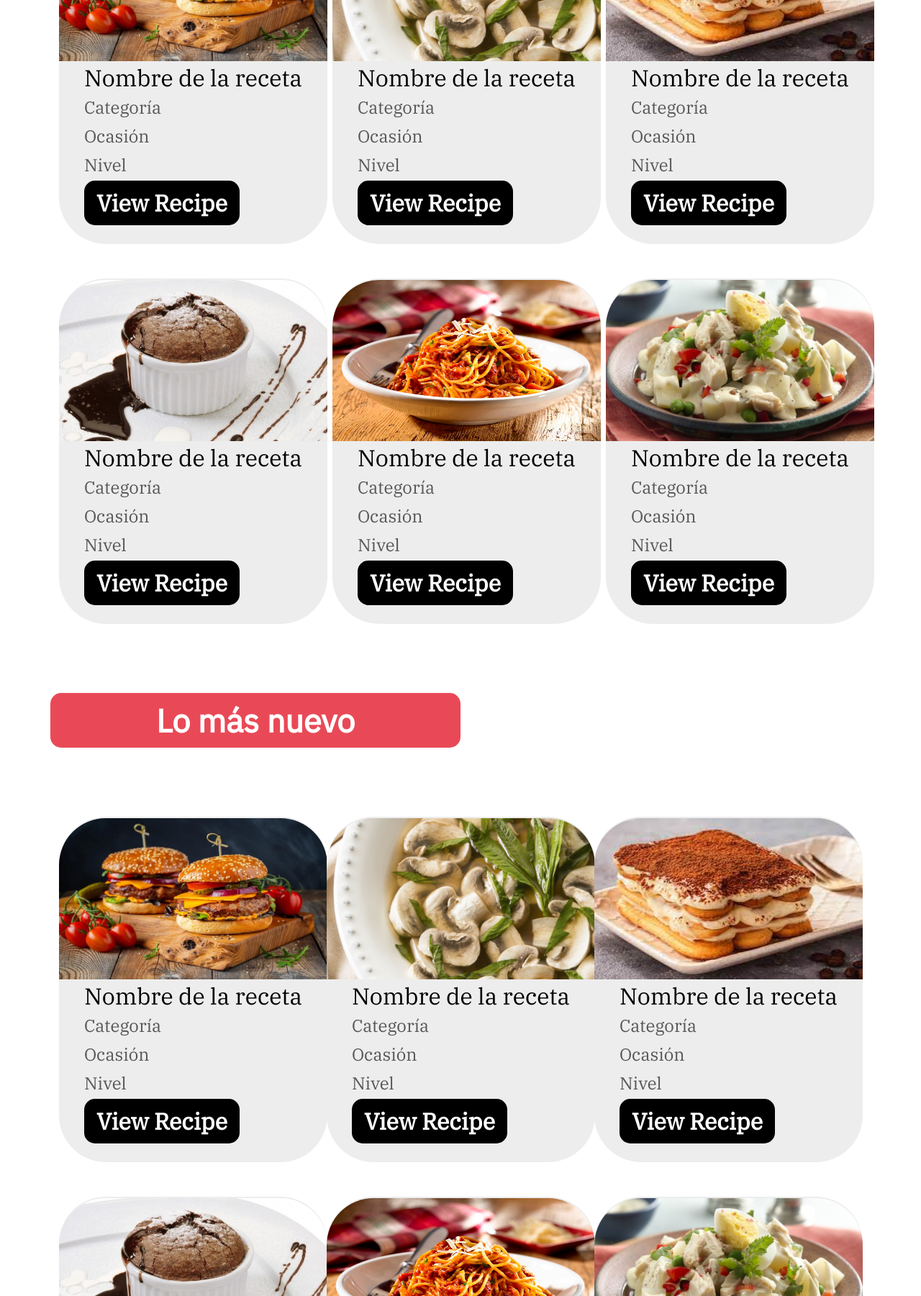
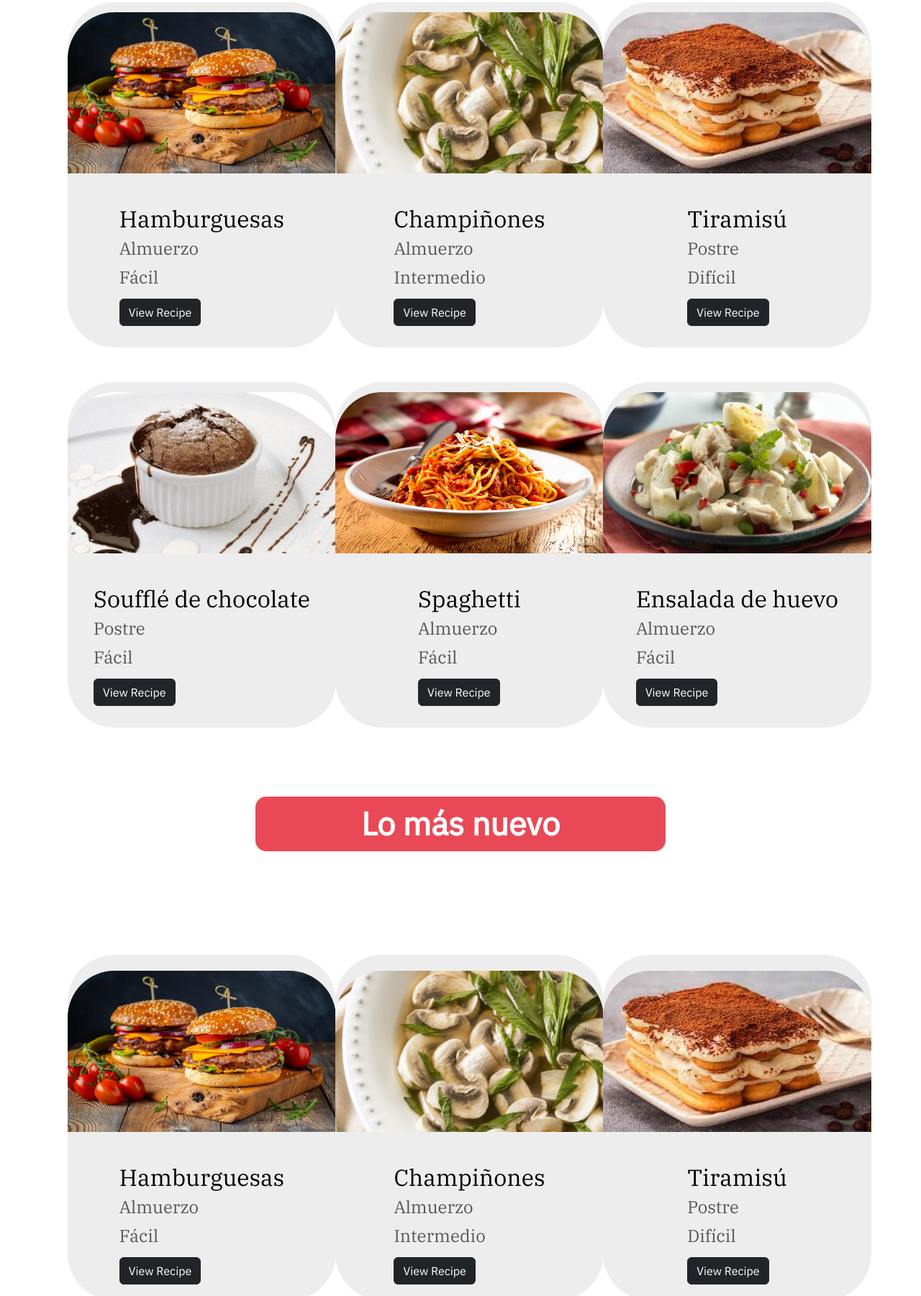
Before and after one commit to ALLSONNIE/proyecto2023, a plain HTML site: page dist/index.html in a window 1280 px wide. Shown: the part 999-2800 px from the top of the page at 72% size. Drawn offline with nearby package versions, Linux system fonts and the light colour scheme.

Commit message:
rediseño de la página principal (falta mejorar)

```diff
--- a/dev/scss/components/_components.scss
+++ b/dev/scss/components/_components.scss
@@ -39,7 +39,6 @@
 
 .top-card-style{
     @include mixins.btn-nav(variables.$clr-light-gray, variables.$clr-dark-gray);
-    height: 26.375rem;
     border-radius: 4.063rem;
     border: none;
     text-align: left;
@@ -47,8 +46,8 @@
 
 .card-style{
     @include mixins.btn-nav(variables.$clr-light-gray, variables.$clr-dark-gray);
+    display: block;
     border-radius: 4.063rem;
-    width: 23.313rem;
     height: 30rem;
     border: none;
     text-align: left;
@@ -84,7 +83,6 @@
 
 .img-cards{
     height: 14rem;
-    width: 23.313rem;
     border-bottom-right-radius: 0%;
     border-top-right-radius: 4.063rem;
     border-bottom-left-radius: 0%;
@@ -116,3 +114,12 @@
 .center-comp {
     align-items: center;
 }
+
+.widther{
+    width: 81.006rem;
+}
+
+.user{
+    width: 3rem;
+    margin-right: 23rem;
+}
--- a/dist/index.html
+++ b/dist/index.html
@@ -24,6 +24,15 @@
                 <div class="d-flex justify-content-between align-items-center">
                     <a href="#"><img src="./images/logo.png" class="position-relative mt-4 ms-5" alt="Graphic identifier"></a>
                 </div>
+
+                <div class="position-absolute top-0 end-0 mx-5 mt-2 px-5">
+                    <ul class="navbar gap-4 nav">
+                        <li class="header-no-item position-relative user"><a class="header-text user" href="#">
+                            <img src="./images/user.png" class="position-relative position-relative mt-4 ms-5 p-2 user" alt="Perfil" ></a>
+                        </li>
+                    </ul>
+                </div>
+
         </header>
 
         <!-- Navegación -->
@@ -72,185 +81,54 @@
             </div>
         </div>
 
-        <section class="mt-5 text-center justify-content-center">
-            <p class="badge-red">Mejores Recetas</p>
+        <section class="row mt-5 mb-5 text-center justify-content-center">
+            <p class="mb-5 btn-badges mt-5">Mejores Recetas</hp>
 
                 <section class="row mt-5">
-
-                <div v-for="(item, index) in recipes" class="col-md-4">
-                    <div class="card card-style pb-4">
-                        <img src="./images/pic2.jpg" class="img-cards" alt="featured recipe">
-                        <div class="card-body p-0">
-                            <h2 class="cards-title mb-1">Nombre de la receta</h2>
-                            <p class="cards-text mb-1">Categoría</p>
-                            <p class="cards-text mb-1">Ocasión</p>
-                            <p class="cards-text mb-1">Nivel</p>
-                            <a href="#" class="btn btn-view">View Recipe</a>
-                        </div>
-                    </div>
-                </div>
-
-                <div v-for="(item, index) in recipes" class="col-md-4">
-                    <div class="card card-style pb-4">
-                        <img src="./images/pic3.jpg" class="img-cards" alt="featured recipe">
-                        <div class="card-body p-0">
-                            <h2 class="cards-title mb-1">Nombre de la receta</h2>
-                            <p class="cards-text mb-1">Categoría</p>
-                            <p class="cards-text mb-1">Ocasión</p>
-                            <p class="cards-text mb-1">Nivel</p>
-                            <a href="#" class="btn btn-view">View Recipe</a>
-                        </div>
-                    </div>
-                </div>
-
-                <div v-for="(item, index) in recipes" class="col-md-4">
-                    <div class="card card-style pb-4">
-                        <img src="./images/pic4.jpeg" class="img-cards" alt="featured recipe">
-                        <div class="card-body p-0">
-                            <h2 class="cards-title mb-1">Nombre de la receta</h2>
-                            <p class="cards-text mb-1">Categoría</p>
-                            <p class="cards-text mb-1">Ocasión</p>
-                            <p class="cards-text mb-1">Nivel</p>
-                            <a href="#" class="text-center btn btn-view">View Recipe</a>
+                    <div v-for="(item, index) in recipes" class="col-md-4 mt-5">
+                        <div class="card card-style">
+                            <img v-bind:src="item.image" class="img-cards" alt="featured recipe">
+                            <div class="card-body">
+                                <h2 class="cards-title mb-1">{{ item.name }}</h2>
+                                <p class="cards-text mb-1">{{ item.category }}</p>
+                                <p class="cards-text mb-1">{{ item.ocassion }}</p>
+                                <p class="cards-text mb-1">{{ item.level }}</p>
+                                <!--<p class="top-details mb-0">{{ item.likes }}</p>
+                                <button class="btn btn-danger me-2 mt-2" v-on:click="onClickLike(index)">Like</button>
+                                <button class="btn btn-success me-2 mt-2" v-on:click="onClickUnlike(index)">Unlike</button>-->
+                                <button class="btn btn-dark top-btn text-center mt-2" v-on:click="onClickViewRecipe(index)"
+                                    data-bs-toggle="modal" data-bs-target="#staticBackdrop">View Recipe</button>
                             </div>
                         </div>
                     </div>
                 </section>
 
-            <section class="row mt-5">
-
-                <div v-for="(item, index) in recipes" class="col-md-4">
-                    <div class="card card-style pb-4">
-                        <img src="./images/pic5.jpg" class="img-cards" alt="featured recipe">
-                        <div class="card-body p-0">
-                            <h2 class="cards-title mb-1">Nombre de la receta</h2>
-                            <p class="cards-text mb-1">Categoría</p>
-                            <p class="cards-text mb-1">Ocasión</p>
-                            <p class="cards-text mb-1">Nivel</p>
-                            <a href="#" class="btn btn-view">View Recipe</a>
-                        </div>
-                    </div>
-                </div>
-
-                <div v-for="(item, index) in recipes" class="col-md-4">
-                    <div class="card card-style pb-4">
-                        <img src="./images/pic6.jpg" class="img-cards" alt="featured recipe">
-                        <div class="card-body p-0">
-                            <h2 class="cards-title mb-1">Nombre de la receta</h2>
-                            <p class="cards-text mb-1">Categoría</p>
-                            <p class="cards-text mb-1">Ocasión</p>
-                            <p class="cards-text mb-1">Nivel</p>
-                            <a href="#" class="btn btn-view">View Recipe</a>
-                        </div>
-                    </div>
-                </div>
-
-                <div v-for="(item, index) in recipes" class="col-md-4">
-                    <div class="card card-style pb-4">
-                        <img src="./images/pic7.jpg" class="img-cards" alt="featured recipe">
-                        <div class="card-body p-0">
-                            <h2 class="cards-title mb-1">Nombre de la receta</h2>
-                            <p class="cards-text mb-1">Categoría</p>
-                            <p class="cards-text mb-1">Ocasión</p>
-                            <p class="cards-text mb-1">Nivel</p>
-                            <a href="#" class="btn btn-view">View Recipe</a>
-                        </div>
-                    </div>
-                </div>
-
         </section>
 
-        </section>
-
-        <section class="row mt-5 mb-5 text-center">
-            <h2 class="mb-5 btn-badges mt-5">Lo más nuevo</h2>
+        <section class="row mt-5 mb-5 text-center justify-content-center">
+            <p class="mb-5 btn-badges mt-5">Lo más nuevo</hp>
 
                 <section class="row mt-5">
-
-                <div v-for="(item, index) in recipes" class="col-md-4">
-                    <div class="card card-style pb-4">
-                        <img src="./images/pic2.jpg" class="img-cards" alt="featured recipe">
+                    <div v-for="(item, index) in recipes" class="col-md-4 mt-5">
+                        <div class="card card-style">
+                            <img v-bind:src="item.image" class="img-cards" alt="featured recipe">
                             <div class="card-body p-0">
-                            <h2 class="cards-title mb-1">Nombre de la receta</h2>
-                            <p class="cards-text mb-1">Categoría</p>
-                            <p class="cards-text mb-1">Ocasión</p>
-                            <p class="cards-text mb-1">Nivel</p>
-                            <a href="#" class="btn btn-view">View Recipe</a>
-                        </div>
-                    </div>
-                </div>
-
-                <div v-for="(item, index) in recipes" class="col-md-4">
-                    <div class="card card-style pb-4">
-                        <img src="./images/pic3.jpg" class="img-cards" alt="featured recipe">
-                        <div class="card-body p-0">
-                            <h2 class="cards-title mb-1">Nombre de la receta</h2>
-                            <p class="cards-text mb-1">Categoría</p>
-                            <p class="cards-text mb-1">Ocasión</p>
-                            <p class="cards-text mb-1">Nivel</p>
-                            <a href="#" class="btn btn-view">View Recipe</a>
-                        </div>
-                    </div>
-                </div>
-
-                <div v-for="(item, index) in recipes" class="col-md-4">
-                    <div class="card card-style pb-4">
-                        <img src="./images/pic4.jpeg" class="img-cards" alt="featured recipe">
-                        <div class="card-body p-0">
-                            <h2 class="cards-title mb-1">Nombre de la receta</h2>
-                            <p class="cards-text mb-1">Categoría</p>
-                            <p class="cards-text mb-1">Ocasión</p>
-                            <p class="cards-text mb-1">Nivel</p>
-                            <a href="#" class="btn btn-view">View Recipe</a>
+                                <h2 class="cards-title mb-1">{{ item.name }}</h2>
+                                <p class="cards-text mb-1">{{ item.category }}</p>
+                                <p class="cards-text mb-1">{{ item.ocassion }}</p>
+                                <p class="cards-text mb-1">{{ item.level }}</p>
+                                <!--<p class="top-details mb-0">{{ item.likes }}</p>
+                                <button class="btn btn-danger me-2 mt-2" v-on:click="onClickLike(index)">Like</button>
+                                <button class="btn btn-success me-2 mt-2" v-on:click="onClickUnlike(index)">Unlike</button>-->
+                                <button class="btn btn-dark top-btn text-center mt-2" v-on:click="onClickViewRecipe(index)"
+                                    data-bs-toggle="modal" data-bs-target="#staticBackdrop">View Recipe</button>
                             </div>
                         </div>
                     </div>
                 </section>
 
-            <section class="row mt-5">
-
-                <div v-for="(item, index) in recipes" class="col-md-4">
-                    <div class="card card-style pb-4">
-                        <img src="./images/pic5.jpg" class="img-cards" alt="featured recipe">
-                        <div class="card-body p-0">
-                            <h2 class="cards-title mb-1">Nombre de la receta</h2>
-                            <p class="cards-text mb-1">Categoría</p>
-                            <p class="cards-text mb-1">Ocasión</p>
-                            <p class="cards-text mb-1">Nivel</p>
-                            <a href="#" class="btn btn-view">View Recipe</a>
-                        </div>
-                    </div>
-                </div>
-
-                <div v-for="(item, index) in recipes" class="col-md-4">
-                    <div class="card card-style pb-4">
-                        <img src="./images/pic6.jpg" class="img-cards overflow-hidden" alt="featured recipe">
-                        <div class="card-body p-0">
-                            <h2 class="cards-title mb-1">Nombre de la receta</h2>
-                            <p class="cards-text mb-1">Categoría</p>
-                            <p class="cards-text mb-1">Ocasión</p>
-                            <p class="cards-text mb-1">Nivel</p>
-                            <a href="#" class="btn btn-view">View Recipe</a>
-                        </div>
-                    </div>
-                </div>
-
-                <div v-for="(item, index) in recipes" class="col-md-4">
-                    <div class="card card-style pb-4">
-                        <img src="./images/pic7.jpg" class="img-cards" alt="featured recipe">
-                        <div class="card-body p-0">
-                            <h2 class="cards-title mb-1">Nombre de la receta</h2>
-                            <p class="cards-text mb-1">Categoría</p>
-                            <p class="cards-text mb-1">Ocasión</p>
-                            <p class="cards-text mb-1">Nivel</p>
-                            <a href="#" class="btn btn-view">View Recipe</a>
-                        </div>
-                    </div>
-                </div>
-
         </section>
 
-        </section>
 
         <!--Footer-->
         <footer class="row mt-5 text-center ending-bar">
@@ -310,6 +188,15 @@
 
     </section>
 
+    <!-- VueJS -->
+    <script src="https://unpkg.com/vue@3/dist/vue.global.js"></script>
+    <!-- main script -->
+    <script src="./js/main.js"></script>
+    <!-- mounted -->
+    <script>
+        const mountedApp = app.mount("#app");
+    </script>
+
 
 </body>
 
--- a/dist/js/main.js
+++ b/dist/js/main.js
@@ -0,0 +1,41 @@
+const app = Vue.createApp({
+
+    data() {
+        return {
+            recipes: [ //array
+            //objetos
+                {id:102, image:"./images/pic2.jpg", category:"Almuerzo", name:"Hamburguesas", description:"Some quick...", time:"20 mins", level:"Fácil", likes: 1},
+
+                {id:103, image:"./images/pic3.jpg", category:"Almuerzo", name:"Champiñones", description:"Some quick...", time:"20 mins", level:"Intermedio", likes: 2},
+
+                {id:104, image:"./images/pic4.jpeg", category:"Postre", name:"Tiramisú", description:"Some quick...", time:"20 mins", level:"Difícil", likes: 3},
+
+                {id:105, image:"./images/pic5.jpg", category:"Postre", name:"Soufflé de chocolate", description:"Some quick...", time:"20 mins", level:"Fácil", likes: 3},
+
+                {id:106, image:"./images/pic6.jpg", category:"Almuerzo", name:"Spaghetti", description:"Some quick...", time:"20 mins", level:"Fácil", likes: 3},
+
+                {id:107, image:"./images/pic7.jpg", category:"Almuerzo", name:"Ensalada de huevo", description:"Some quick...", time:"20 mins", level:"Fácil", likes: 3},
+
+                //{id:108, image:"./images/pic8.jpg", category:"Bebida", name:"Rompope", description:"Some quick...", time:"20 mins", level:"Intermedio", likes: 3},
+
+                //{id:109, image:"./images/pic9.jpg", category:"Sopa", name:"Sopa de espinaca", description:"Some quick...", time:"20 mins", level:"Intermedio", likes: 4}
+            ]
+        }
+    },
+
+    methods: { //area donde se establecem todas las funciones
+        onClickLike(index){
+           // console.log("btn-click");
+           //this.likes += 1;
+           //console.log("index=" + index);
+
+           this.recipes[index].likes += 1;
+
+        },
+
+        onClickUnLike(index){
+           // if(this.likes > 0) this.likes -= 1;
+           if(this.recipes[index].likes > 0) this.recipes[index].likes -= 1;
+        }
+    },
+});
```
Also changed, not shown: dist/images/pic8.jpg (added), dist/images/pic9.jpg (added), dist/images/user.png (added). Lines whose indentation alone changed are shown as unchanged.
